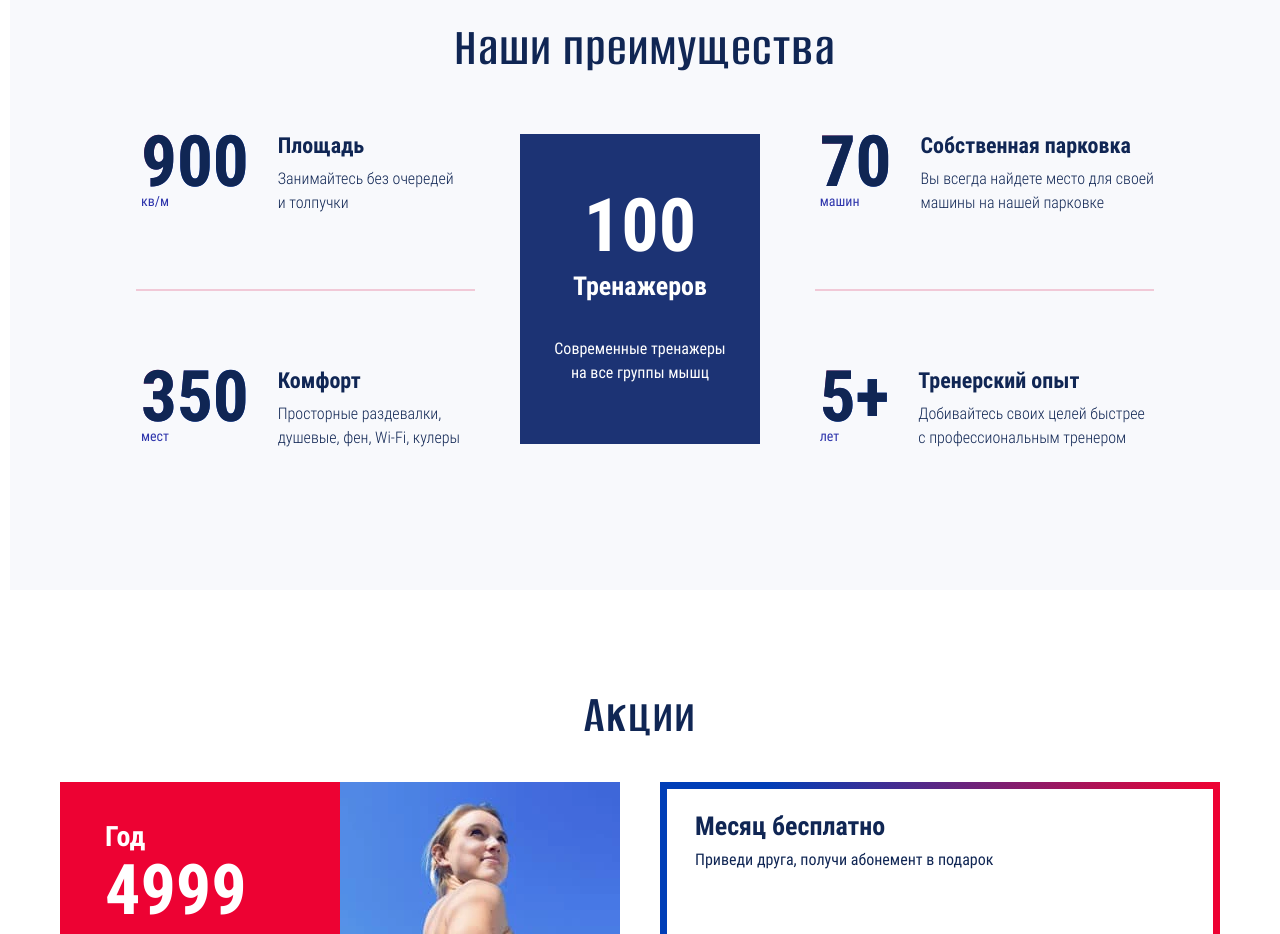
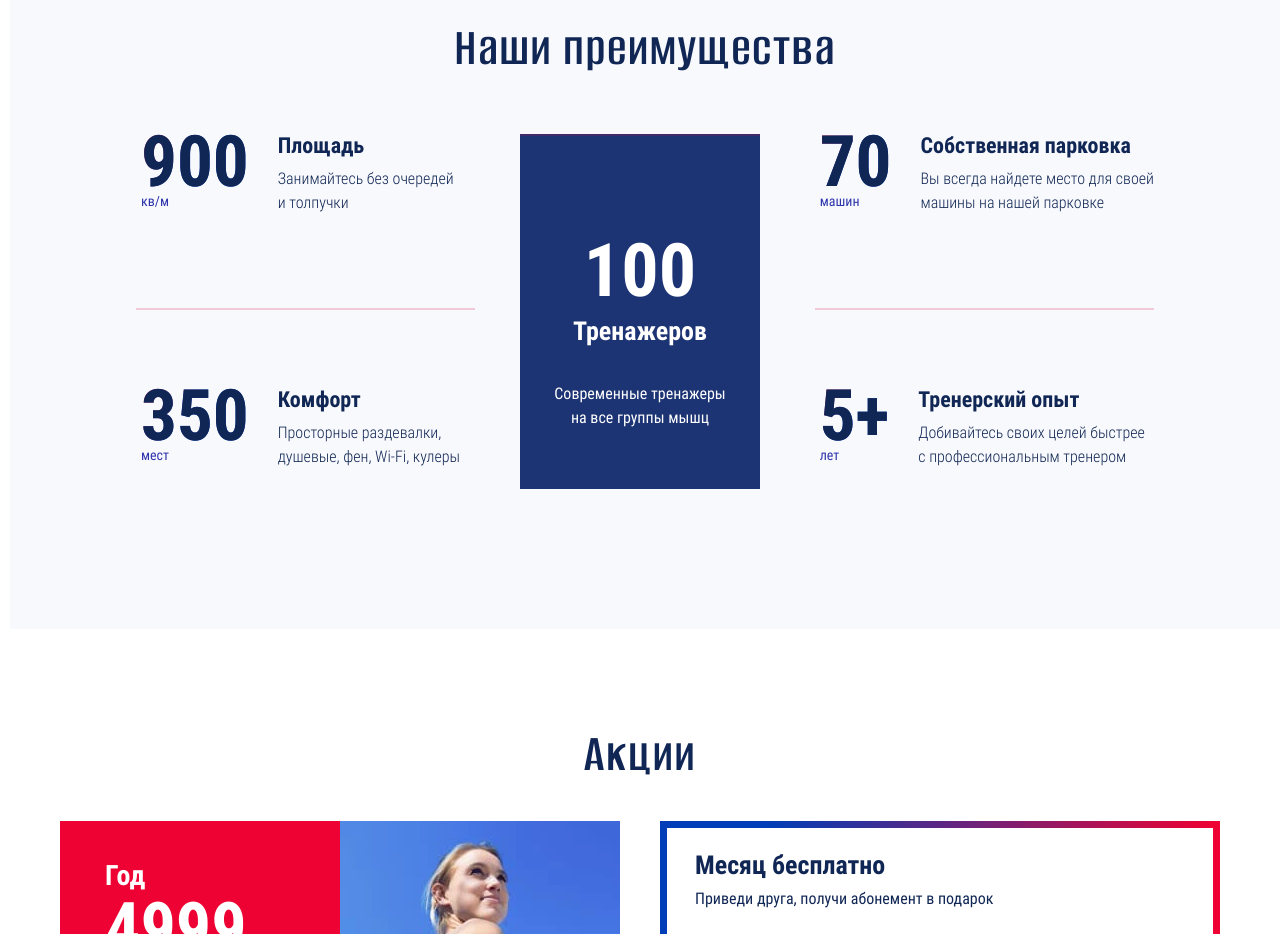
Before and after one commit to SakharovaKsu/Fitness, a website built with webpack: page source/index.html in a window 1280 px wide. Shown: the part 3620-4554 px from the top of the page. Built offline with nearby package versions, Linux system fonts and the light colour scheme; files whose address does not match are found by name.

Commit message:
Исправление бага на переполнение

```diff
--- a/source/sass/blocks/advantages.scss
+++ b/source/sass/blocks/advantages.scss
@@ -33,8 +33,8 @@
   gap: 10px 29px;
 }
 
-.advantages__item:nth-child(-4n+4),
-.advantages__item:nth-child(-5n+5) {
+.advantages__item:nth-child(-4n+9),
+.advantages__item:nth-child(1n+4) {
   padding-top: 78px;
   border-top: 2px solid $color-crimson-transparent;
 }
```
Also changed, not shown: build/css/style.css, build/css/style.min.css, 1 other file.
